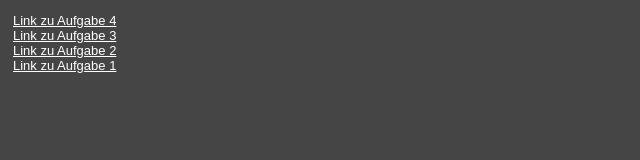
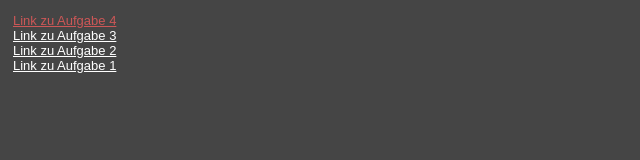
Before and after one commit to elevou/EIA1-WiSe2021, a plain HTML site: page Steckbrief/steckbrief.html in a window 1280 px wide. In both pictures the pointer is over the link "Link zu Aufgabe 4". Shown: the whole page, without its empty margins (0-640 px from the left). Drawn offline with Linux system fonts and the light colour scheme.

Commit message:
Update Steckbrief

```diff
--- a/Steckbrief/steckbrief.html
+++ b/Steckbrief/steckbrief.html
@@ -11,6 +11,10 @@
 	}
 	a{
 		color: white;
+	}
+	a:hover{
+		color: rgb(204, 87, 87);
+    	transition: 0,4s;
 	}
 	.container{
 		padding: 5px;
```
